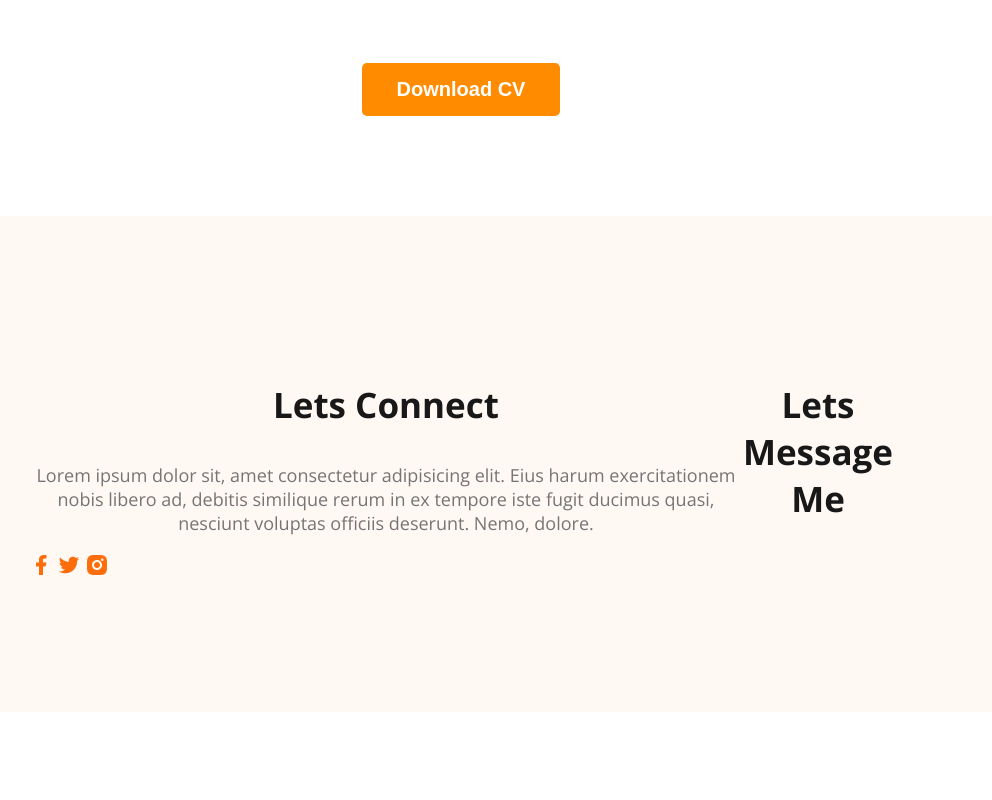
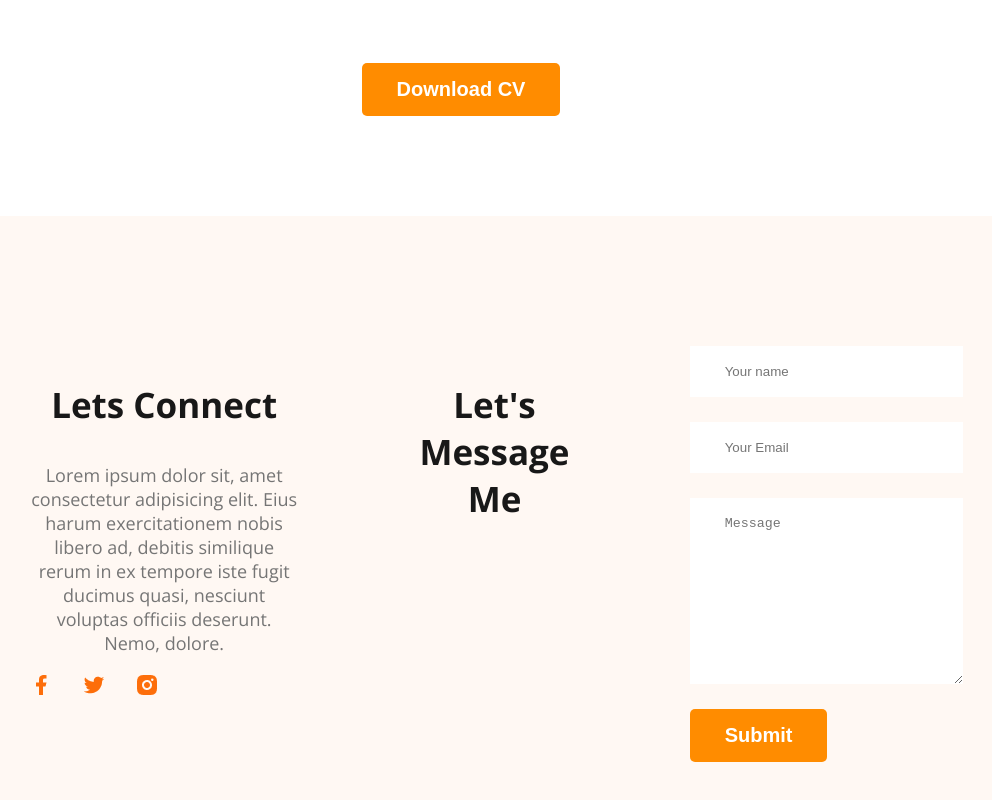
Before and after one commit to RahmanSilvi/webdeveloper-portfolio, a plain HTML site: page index.html in a window 1280 px wide. Shown: the part 3215-4015 px from the top of the page, without its empty margins (179-1171 px from the left). Before the commit the page ends 3935 px from the top, so only its background shows below. Drawn offline with nearby package versions, Linux system fonts and the light colour scheme.

Commit message:
added basic footer

```diff
--- a/index.html
+++ b/index.html
@@ -166,7 +166,14 @@
                 <a href=""><img src="images/icons/insta.png" alt=""></a>
             </div>
         </div>
-        <h3 class="section-title">Lets Message Me</h3>
+        <h3 class="section-title">Let's Message Me</h3>
+        <form class="contact" action="">
+            <input type="text" placeholder="Your name">
+            <input type="email" name="" id=""placeholder="Your Email">
+            <textarea name="" placeholder="Message" id="" cols="30" rows="10"></textarea>
+            <input class="btn-primary" type="submit" value="Submit">
+
+        </form>
     </footer>
 </body>
 </html>
--- a/styles/portfolio.css
+++ b/styles/portfolio.css
@@ -174,7 +174,27 @@ main section{
 /*footer styles*/
 footer{
     display: flex;
+    gap: 100px;
     background: #FFF8F3;
     margin-top: 100px;
     padding: 130px 200px;
+
 }
+.footer-column{
+    width: 50%;
+}
+.social-links a{
+    margin-right: 25px;
+}
+.contact input[type="text"], .contact input[type="email"], textarea{
+    display: block;
+    margin-bottom: 25px;
+    padding: 18px 35px;
+    color: #757575;
+    background-color: #FFF;
+    border: 0;
+    width: 100%;
+}
+.contact input{
+
+}
```
